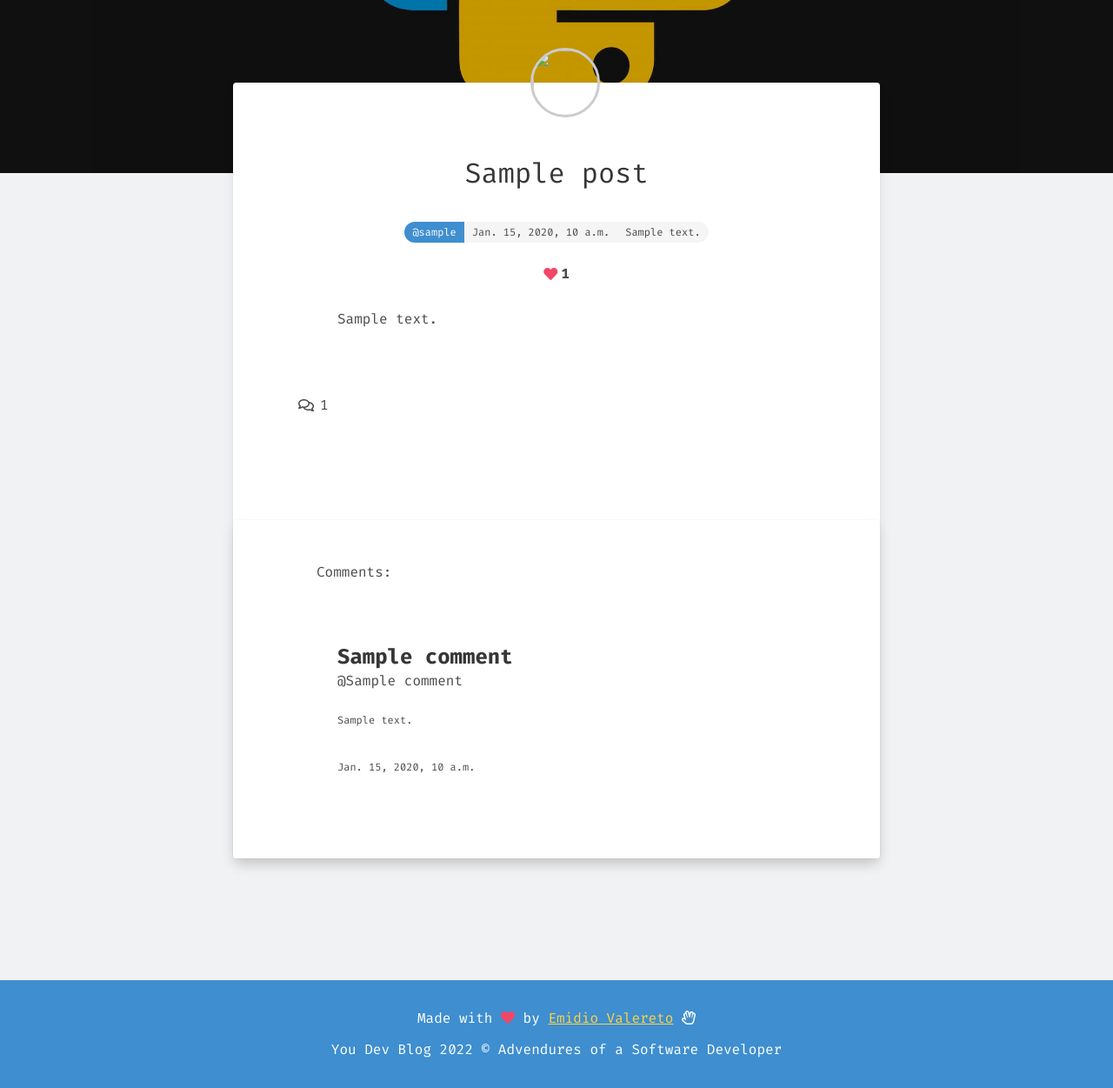
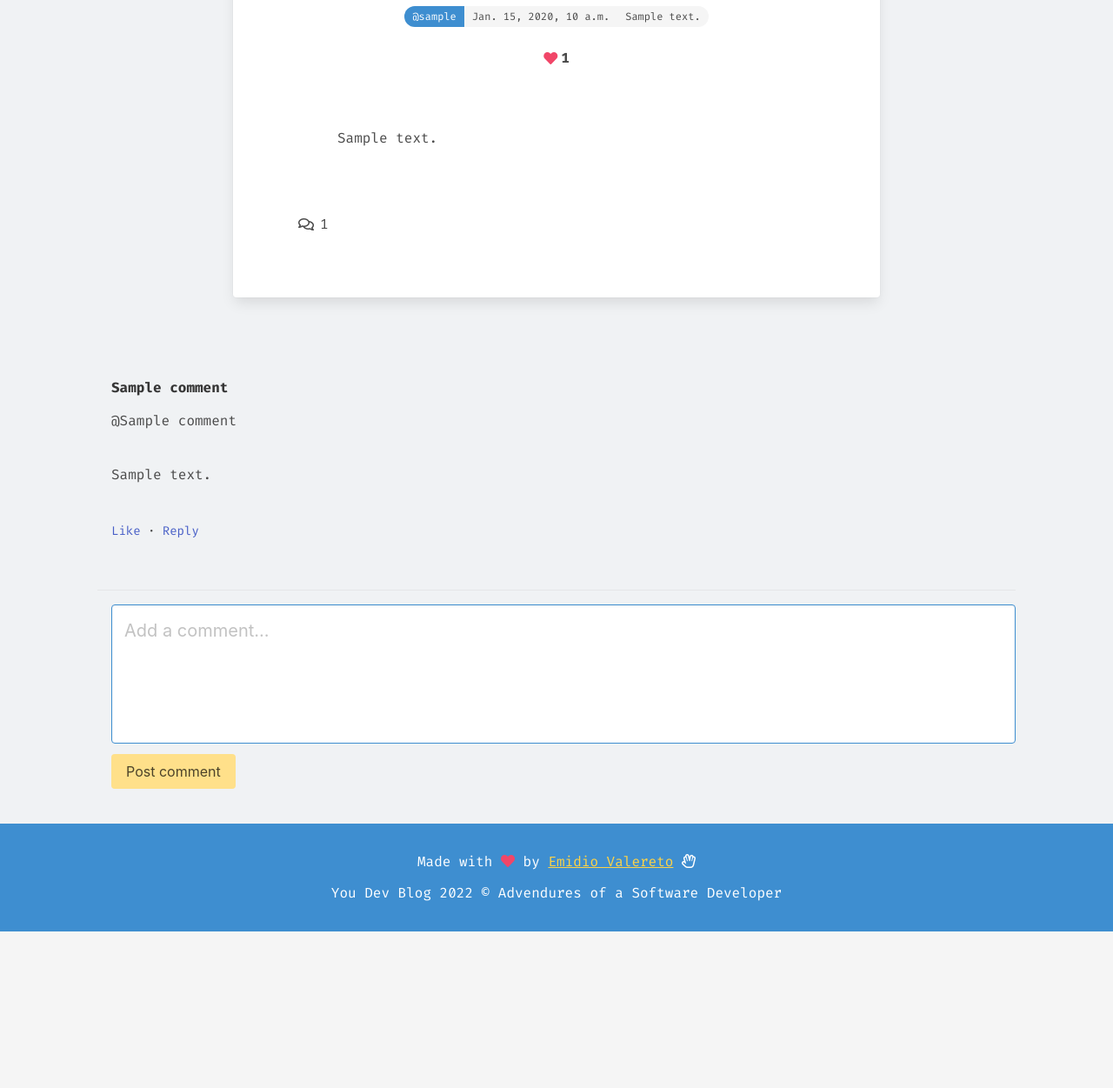
Before and after one commit to emidiovaleretto/django-you-dev-blog, a Django app: a page that uses templates/base.html in a window 1280 px wide. Shown: the part 457-1708 px from the top of the page at 87% size. After the commit the page ends 1528 px from the top, so only its background shows below. Run offline with Django 4.2, Linux system fonts and the light colour scheme; tables that the repository leaves empty hold one stand-in row (values such as "Sample post"); parts of the project's set-up code (start-up, migrations or seed data) failed here and were passed over; some libraries are stand-ins or nearby versions.

Commit message:
Add a textarea input for comments.

```diff
--- a/static/css/style.css
+++ b/static/css/style.css
@@ -32,7 +32,7 @@ body {
     position: relative;
 }
 
-.navbar-start a.navbar-item:not(:last-child)::after  {
+.navbar-start a.navbar-item::after  {
     content: "";
     display: block;
     height: 2px;
@@ -60,12 +60,19 @@ a.navbar-item:hover {
 }
 
 .hero-body {
-    background-color: #101010;
     background-image: url("/static/img/hero-image.jpg");
     background-position: center;
-    background-size: contain;
+    background-size: cover;
     background-repeat: no-repeat;
     height: 600px;
+}
+
+.hero-body-2 {
+    background-image: url("https://a-static.besthdwallpaper.com/funny-python-coding-wallpaper-3840x2160-84082_54.jpg");
+    background-position: center;
+    background-size: cover;
+    background-repeat: no-repeat;
+    height: 400px;
 }
 
 .articles {
@@ -128,6 +135,11 @@ div.column.is-8:first-child {
     margin: 0 6rem;
 }
 
+.media-content {
+    margin-top: 0;
+    margin-bottom: 40px;
+}
+
 .txt-right {
     text-align: right;
 }
--- a/templates/post_detail.html
+++ b/templates/post_detail.html
@@ -3,14 +3,8 @@
 {% block content %}
 
 <section class="hero is-info is-medium is-bold">
-        <div class="hero-body">
-            <div class="container has-text-centered">
-                <!-- <h1 class="title">Lorem ipsum dolor sit amet, consectetur adipiscing elit, <br>sed eiusmod tempor
-                    incididunt ut labore et dolore magna aliqua</h1> -->
-            </div>
-        </div>
+    <div class="hero-body-2"></div>
 </section>
-
 
 <div class="container">
     <!-- START ARTICLE FEED -->
@@ -59,33 +53,59 @@
                         {% endwith %}
                     </div>
                 </div>
-
-                    <div class="card">
-                        <div class="section m-6">
-                            <h3>Comments:</h3>
-                            <div class="card-content">
-                                {% for comment in comments %}
-                                <div class="media">
-                                    <div class="media-content">
-                                        <p class="title is-4">{{ comment.name }}</p>
-                                        <p class="subtitle is-6">@{{ comment.name }}</p>
-                                    </div>
-                                </div>
-
-                                <div class="content is-small">
-                                    {{ comment.body | linebreaks }}
-                                    <br>
-                                    <time datetime="DD-MM-YYYYThh:mm:ssTZD">{{ comment.created_on }}</time>
-                                </div>
-                                <hr class="navbar-divider">
-                                {% endfor %}
-                            </div>
-                        </div>
-                      </div>
-                    </div>
             </div>
         </div>
     </section>
+
+    {% for comment in comments %}
+    <article class="media ml-6 mr-6">
+        <figure class="media-left">
+            {% if "placeholder" in post.featured_image.url %}
+            <p class="image is-64x64">
+                <img src="https://codeinstitute.s3.amazonaws.com/fullstack/blog/default.jpg">
+            </p>
+            {% else %}
+            <img src="{{ post.featured_image.url }}" class="author-image" alt="">
+            {% endif %}
+        </figure>
+        <div class="media-content">
+            <div class="content">
+                <p>
+                    <strong>{{ comment.name }}</strong>
+                    <p class="subtitle is-6">@{{ comment.name }}</p>
+                    <br>
+                    {{ comment.body | linebreaks }}
+                    <br>
+                    <small><a>Like</a> · <a>Reply</a></small>
+                </p>
+            </div>
+        </div>
+    </article>
+    {% endfor %}
+
+    <article class="media ml-6 mr-6">
+        <figure class="media-left">
+            {% if "placeholder" in post.featured_image.url %}
+            <p class="image is-64x64">
+                <img src="https://codeinstitute.s3.amazonaws.com/fullstack/blog/default.jpg">
+            </p>
+            {% else %}
+            <img src="{{ post.featured_image.url }}" class="author-image" alt="">
+            {% endif %}
+        </figure>
+        <div class="media-content">
+          <div class="field">
+            <p class="control">
+              <textarea class="textarea is-medium is-info has-fixed-size" placeholder="Add a comment..."></textarea>
+            </p>
+          </div>
+          <div class="field">
+            <p class="control">
+              <button class="button is-warning">Post comment</button>
+            </p>
+          </div>
+        </div>
+      </article>
 </div>
 
 {% endblock %}
```
Also changed, not shown: templates/base.html (+11 -29 lines). Lines whose indentation alone changed are shown as unchanged.
